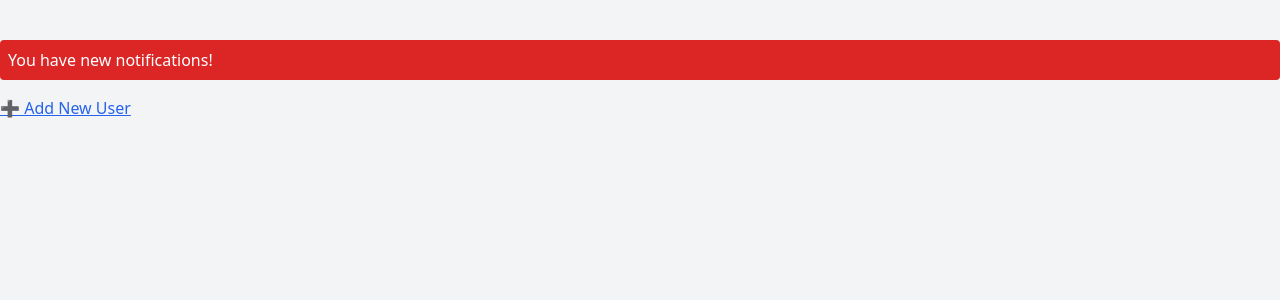
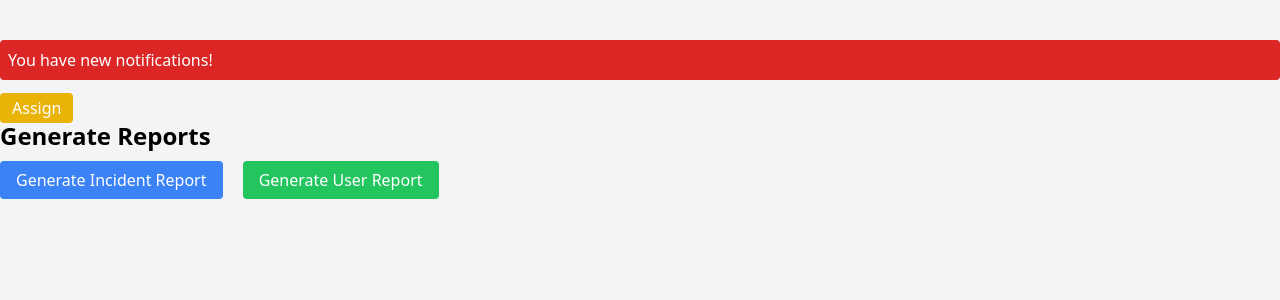
Before and after one commit to Aarontamirat/itsm, a PHP site: page /admin/dashboard.php in a window 1280 px wide. Shown: the top 300 px of the page. Run offline with PHP 8.4, Linux system fonts and the light colour scheme; data comes from the database, SQL or seed files in the repository; some libraries are stand-ins or nearby versions.

Commit message:
timely update

```diff
--- a/admin/dashboard.php
+++ b/admin/dashboard.php
@@ -20,8 +20,18 @@ if (count($notifications) > 0) {
 </head>
 
 <body class="bg-gray-100 py-10">
-    <!-- dont delete -->
-    <a href="add_user.php" class="text-blue-600 underline">➕ Add New User</a>
+    <!-- assign page link -->
+<a href="assign_incidents.php" class="bg-yellow-500 text-white px-3 py-1 rounded hover:bg-yellow-600">Assign</a>
+
+<!-- Generate reports -->
+<h2 class="text-2xl font-semibold mb-4">Generate Reports</h2>
+<div class="space-x-4">
+    <a href="generate_incident_report.php" class="bg-blue-500 text-white px-4 py-2 rounded hover:bg-blue-600">Generate Incident Report</a>
+    <a href="generate_user_report.php" class="bg-green-500 text-white px-4 py-2 rounded hover:bg-green-600">Generate User Report</a>
+</div>
+
+
+
 </body>
 
 </html>
```
Also changed, not shown: delete_faq.php (added, +14 -0 lines), update_faq.php (+19 -0 lines).
